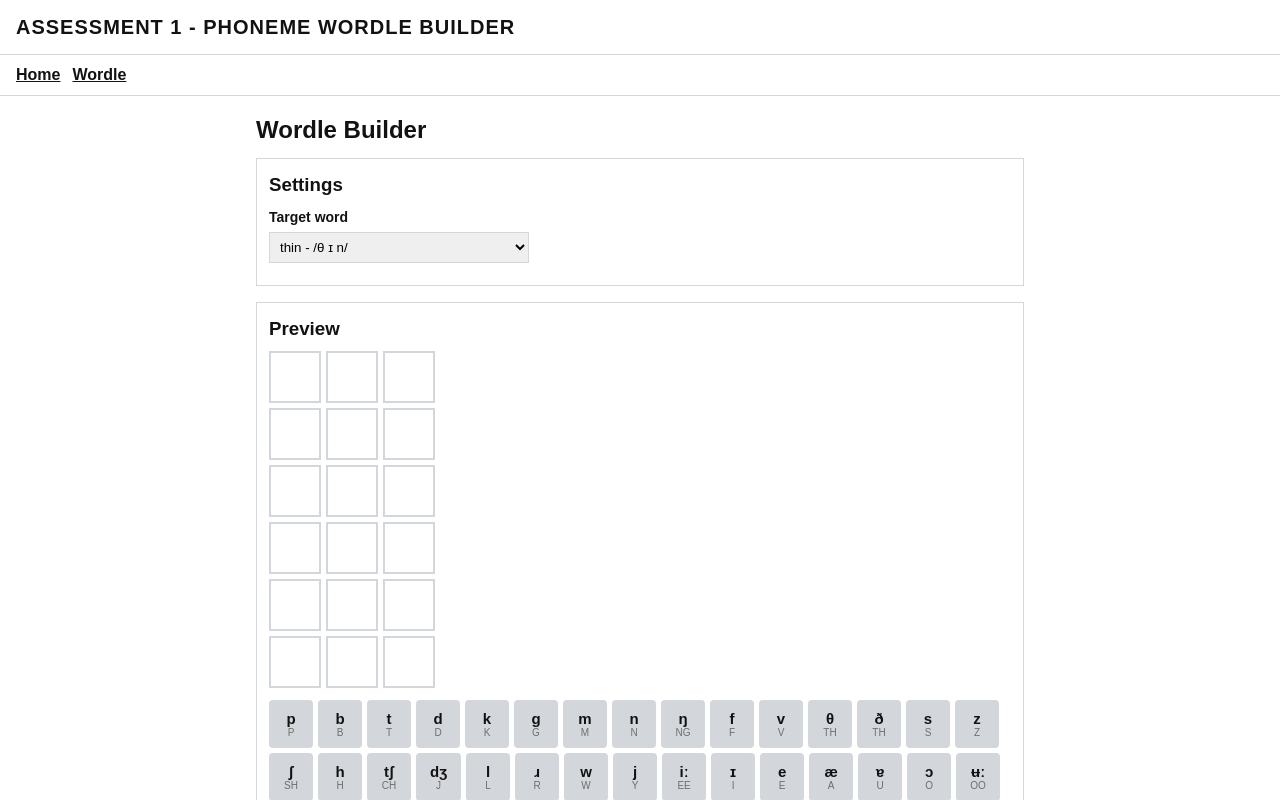
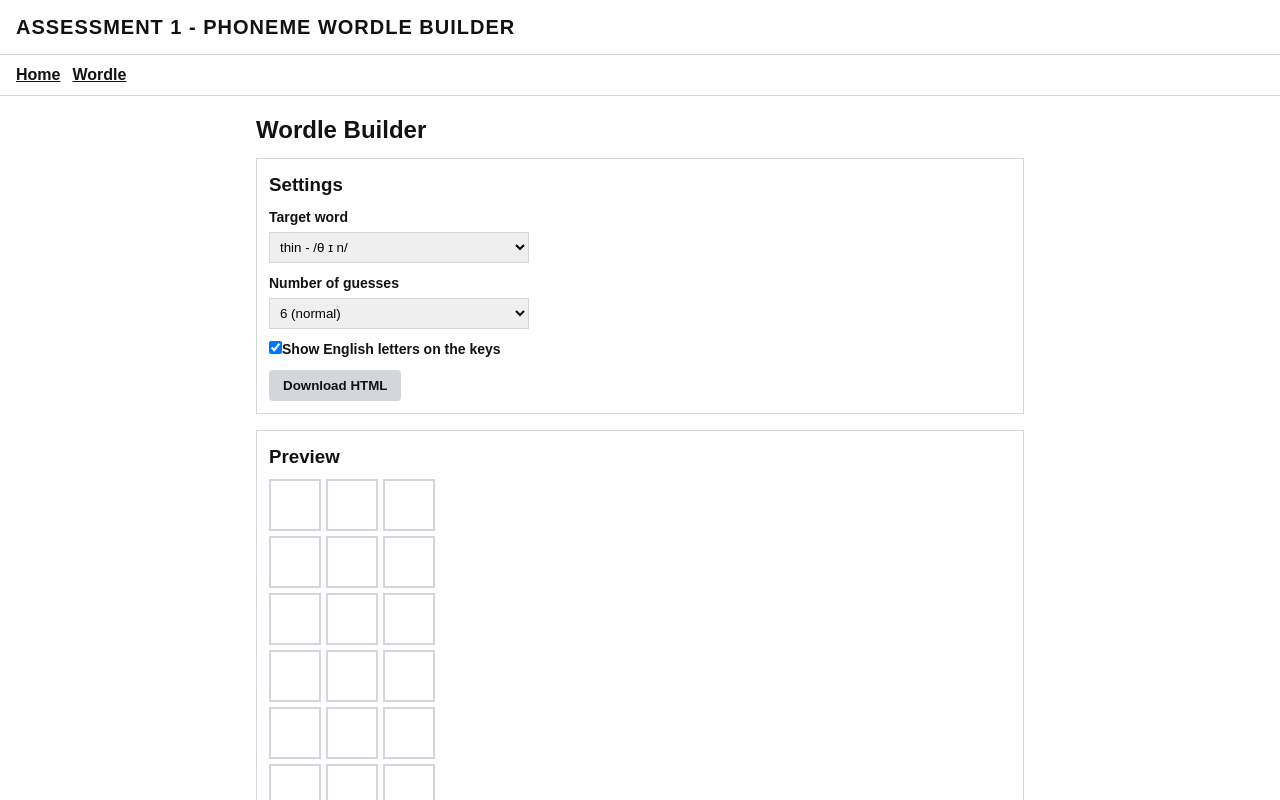
Before and after one commit to Hussein-mariam/cse3cwa-Phoneme, a Next.js app: page /wordle in a window 1280 px wide. Shown: the top 800 px of the page. Built offline with nearby package versions, Linux system fonts and the light colour scheme.

Commit message:
Added download button

```diff
--- a/app/globals.css
+++ b/app/globals.css
@@ -206,3 +206,23 @@ footer {
   border-color: #787c7e;
   color: white;
 }
+
+.key .tip {
+  display: none;
+  position: absolute;
+  bottom: 100%;
+  left: 0;
+  background: #121213;
+  color: white;
+  padding: 4px 6px;
+  font-size: 12px;
+  font-weight: normal;
+  white-space: nowrap;
+  z-index: 5;
+  border-radius: 4px;
+}
+
+.key:hover .tip,
+.key:focus .tip {
+  display: block;
+}
--- a/app/wordle/page.js
+++ b/app/wordle/page.js
@@ -3,11 +3,14 @@
 import { useState } from "react";
 import { words } from "@/lib/words";
 import { score } from "@/lib/score";
+import { exportWordle } from "@/lib/exportWordle";
 import Grid from "@/components/Grid";
 import Keypad from "@/components/Keypad";
 
 export default function WordlePage() {
   const [chosen, setChosen] = useState("thin");
+  const [maxGuesses, setMaxGuesses] = useState(6);
+  const [showLetters, setShowLetters] = useState(true);
   const [current, setCurrent] = useState([]);
   const [guesses, setGuesses] = useState([]);
   const [keyStates, setKeyStates] = useState({});
@@ -26,6 +29,11 @@ export default function WordlePage() {
 
   function changeWord(event) {
     setChosen(event.target.value);
+    reset();
+  }
+
+  function changeGuesses(event) {
+    setMaxGuesses(Number(event.target.value));
     reset();
   }
 
@@ -79,12 +87,24 @@ export default function WordlePage() {
     if (win) {
       setOver(true);
       setMsg("Correct!");
-    } else if (played.length >= 6) {
+    } else if (played.length >= maxGuesses) {
       setOver(true);
       setMsg("Out of guesses.");
     } else {
       setMsg("Try again.");
     }
+  }
+
+  function download() {
+    const html = exportWordle(word, maxGuesses, showLetters);
+    const blob = new Blob([html], { type: "text/html" });
+    const url = URL.createObjectURL(blob);
+    const link = document.createElement("a");
+    link.href = url;
+    link.download = "phoneme-wordle.html";
+    link.click();
+    URL.revokeObjectURL(url);
+    setMsg("Downloaded phoneme-wordle.html");
   }
 
   return (
@@ -102,13 +122,32 @@ export default function WordlePage() {
             </option>
           ))}
         </select>
+
+        <label htmlFor="guesses">Number of guesses</label>
+        <select id="guesses" value={maxGuesses} onChange={changeGuesses}>
+          <option value={4}>4 (hard)</option>
+          <option value={6}>6 (normal)</option>
+          <option value={8}>8 (easy)</option>
+        </select>
+
+        <label htmlFor="letters">
+          <input
+            id="letters"
+            type="checkbox"
+            checked={showLetters}
+            onChange={(event) => setShowLetters(event.target.checked)}
+          />
+          Show English letters on the keys
+        </label>
+
+        <button onClick={download}>Download HTML</button>
       </div>
 
       <div className="box">
         <h3>Preview</h3>
 
         <Grid
-          rows={6}
+          rows={maxGuesses}
           cols={word.phonemes.length}
           guesses={guesses}
           current={current}
@@ -122,7 +161,7 @@ export default function WordlePage() {
           </div>
         )}
 
-        <Keypad onPick={pick} keyStates={keyStates} showLetters={true} />
+        <Keypad onPick={pick} keyStates={keyStates} showLetters={showLetters} />
 
         <button onClick={check}>Check</button>
         <button onClick={back}>Delete</button>
--- a/components/Keypad.js
+++ b/components/Keypad.js
@@ -1,4 +1,4 @@
-import { phonemes } from "@/lib/phonemes";
+import { phonemes, getHint } from "@/lib/phonemes";
 
 export default function Keypad({ onPick, keyStates, showLetters }) {
   return (
@@ -17,6 +17,7 @@ export default function Keypad({ onPick, keyStates, showLetters }) {
           >
             {p.symbol}
             {showLetters && <span className="small">{p.letters}</span>}
+            <span className="tip">{getHint(p.symbol)}</span>
           </button>
         );
       })}
--- /dev/null
+++ b/lib/exportWordle.js
@@ -0,0 +1,17 @@
+import { phonemes, getHint } from "@/lib/phonemes";
+
+export function exportWordle(word, maxGuesses, showLetters) {
+  let keys = "";
+  for (const p of phonemes) {
+    keys += '<button class="key" data-sym="' + p.symbol + '" ... </button>';
+  }
+
+  return `<!DOCTYPE html>
+  ... all the CSS in a <style> tag ...
+  ... the board and keypad markup ...
+  <script>
+  var target = ${JSON.stringify(word.phonemes)};
+  var english = ${JSON.stringify(word.word)};
+  ... a plain-JavaScript copy of the game ...
+  </script>`;
+}
```
